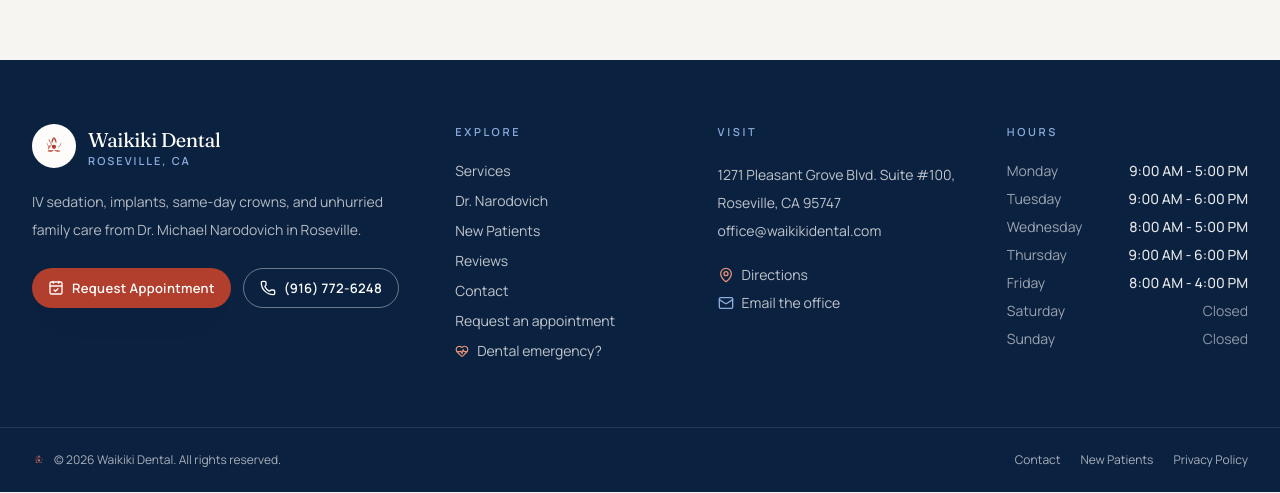
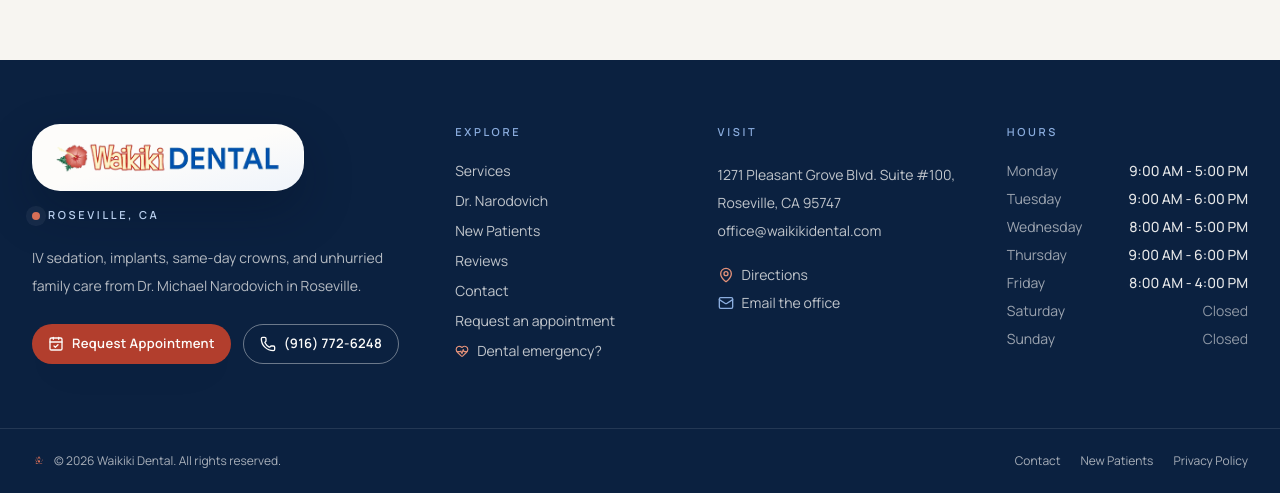
Before and after one commit to enzo-prism/waikiki-dental, a Next.js app: page / in a window 1280 px wide. Shown: the part 4167-4660 px from the top of the page. Built offline with nearby package versions, Linux system fonts and the light colour scheme; no server answers.

Commit message:
Fix footer logo presentation

```diff
--- a/src/components/site-chrome.tsx
+++ b/src/components/site-chrome.tsx
@@ -7,7 +7,7 @@
   Phone,
 } from "lucide-react";
 import { emergency, hours, navItems, scheduleHref, site } from "@/lib/site";
-import { BrandLogo, Hibiscus, WordmarkLockup } from "./brand";
+import { BrandLogo, Hibiscus } from "./brand";
 import { DesktopNav, MobileMenu } from "./site-nav";
 
 export function SiteHeader() {
@@ -51,7 +51,22 @@
     <footer className="bg-deep text-cream/75">
       <section className="wrap-wide grid gap-12 py-16 sm:grid-cols-2 lg:grid-cols-[1.4fr_0.8fr_0.9fr_0.9fr]">
         <div>
-          <WordmarkLockup />
+          <Link
+            href="/"
+            className="group inline-flex max-w-full flex-col gap-4 rounded-[1.75rem] focus-visible:outline-none focus-visible:ring-2 focus-visible:ring-ocean-300 focus-visible:ring-offset-4 focus-visible:ring-offset-deep"
+            aria-label="Waikiki Dental — home"
+          >
+            <span className="inline-flex w-full max-w-[17rem] rounded-[1.75rem] border border-cream/14 bg-gradient-to-br from-cream via-cream to-ocean-50 px-5 py-4 shadow-[0_20px_50px_rgba(2,13,34,0.28)] transition duration-200 group-hover:-translate-y-0.5 group-hover:shadow-[0_24px_60px_rgba(2,13,34,0.34)] motion-reduce:transform-none motion-reduce:transition-none">
+              <BrandLogo className="h-auto w-full" />
+            </span>
+            <span className="inline-flex items-center gap-2 text-[11px] font-semibold uppercase tracking-[0.24em] text-ocean-200">
+              <span
+                aria-hidden="true"
+                className="size-2 rounded-full bg-sunset-400 shadow-[0_0_0_6px_rgba(255,255,255,0.05)]"
+              />
+              Roseville, CA
+            </span>
+          </Link>
           <p className="mt-5 max-w-md text-sm leading-7 text-cream/70">
             IV sedation, implants, same-day crowns, and unhurried family care
             from Dr. Michael Narodovich in Roseville.
```
